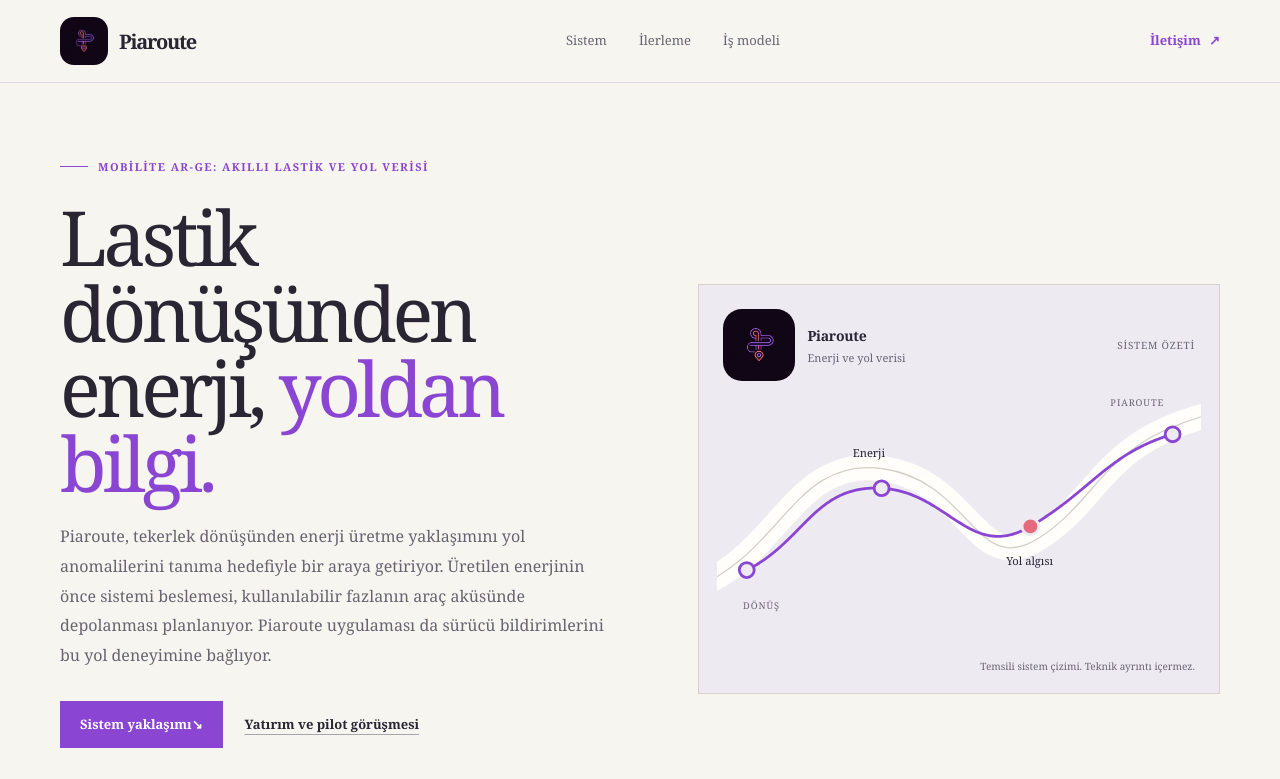
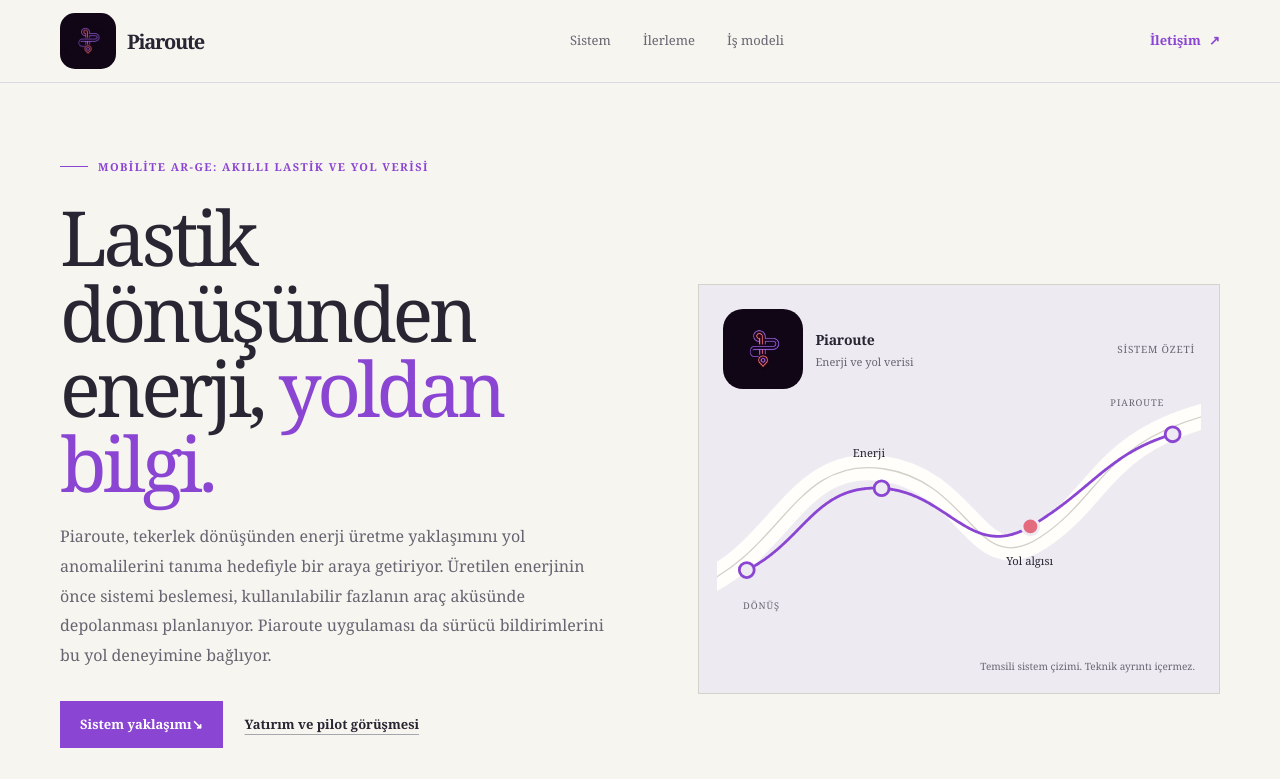
Before and after one commit to kadir0123/piaroute-website, a plain HTML site: page index.html in a window 1280 px wide. Shown: the top 779 px of the page. Drawn offline with Linux system fonts and the light colour scheme.

Commit message:
Enlarge Piaroute site logo

```diff
--- a/index.html
+++ b/index.html
@@ -37,7 +37,7 @@
     .site-header { border-bottom: 1px solid var(--line); }
     .nav { min-height: 82px; display: flex; align-items: center; justify-content: space-between; gap: 28px; }
     .brand { display: inline-flex; align-items: center; gap: 11px; flex: 0 0 auto; }
-    .brand-logo { display: block; width: 48px; height: 48px; flex: 0 0 auto; object-fit: cover; border-radius: 14px; }
+    .brand-logo { display: block; width: 56px; height: 56px; flex: 0 0 auto; object-fit: cover; border-radius: 15px; }
     .brand-name { font-size: 20px; font-weight: 760; letter-spacing: -.065em; }
     .nav-links { display: flex; align-items: center; gap: 32px; color: var(--muted); font-size: 13px; }
     .nav-links a:hover, .footer-links a:hover { color: var(--purple); }
@@ -61,7 +61,7 @@
     .visual { position: relative; min-height: 410px; padding: 24px; border: 1px solid #d5d2ca; background: var(--paper-deep); }
     .visual-head { display: flex; align-items: center; justify-content: space-between; gap: 16px; }
     .visual-brand { display: flex; align-items: center; gap: 12px; }
-    .visual-brand img { display: block; width: 72px; height: 72px; object-fit: cover; border-radius: 19px; }
+    .visual-brand img { display: block; width: 80px; height: 80px; object-fit: cover; border-radius: 20px; }
     .visual-brand-copy { display: grid; gap: 2px; }
     .visual-brand-copy strong { font-size: 14px; letter-spacing: -.02em; }
     .visual-brand-copy span { color: var(--muted); font-size: 11px; }
```
